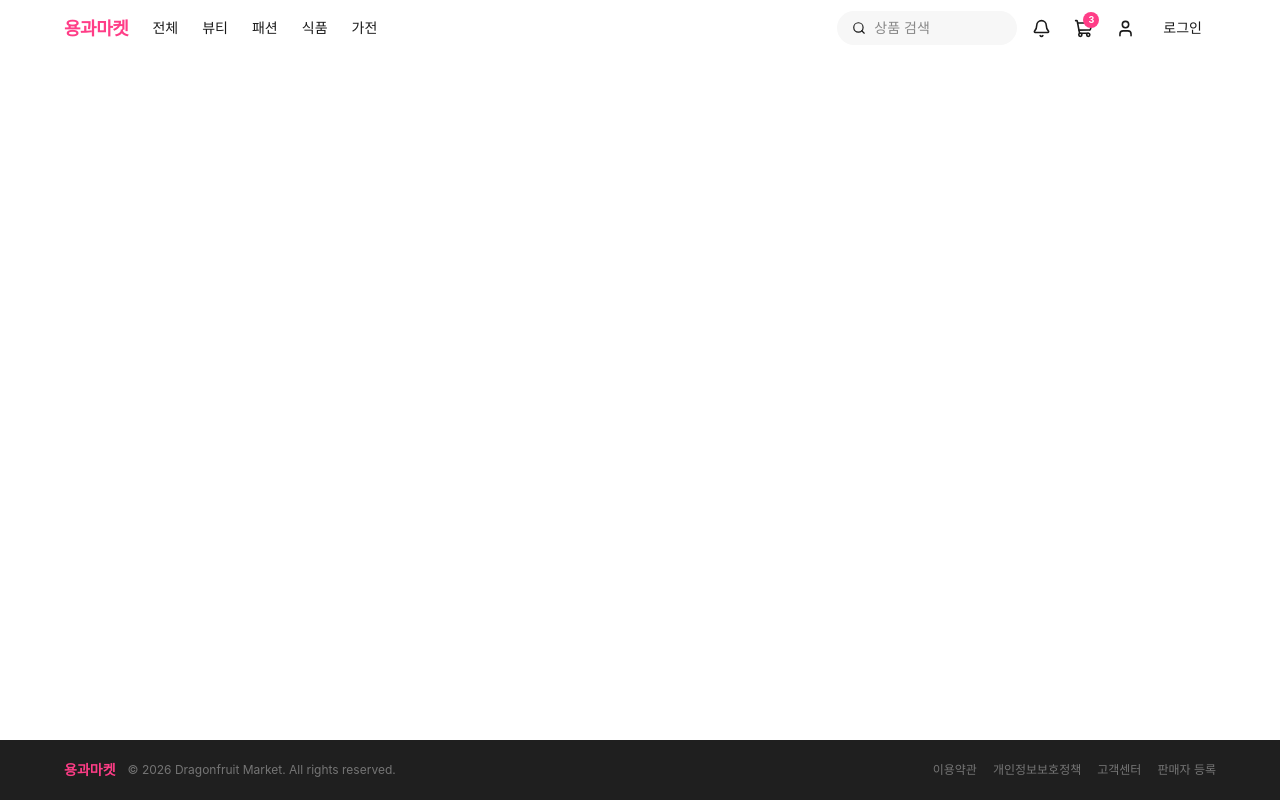
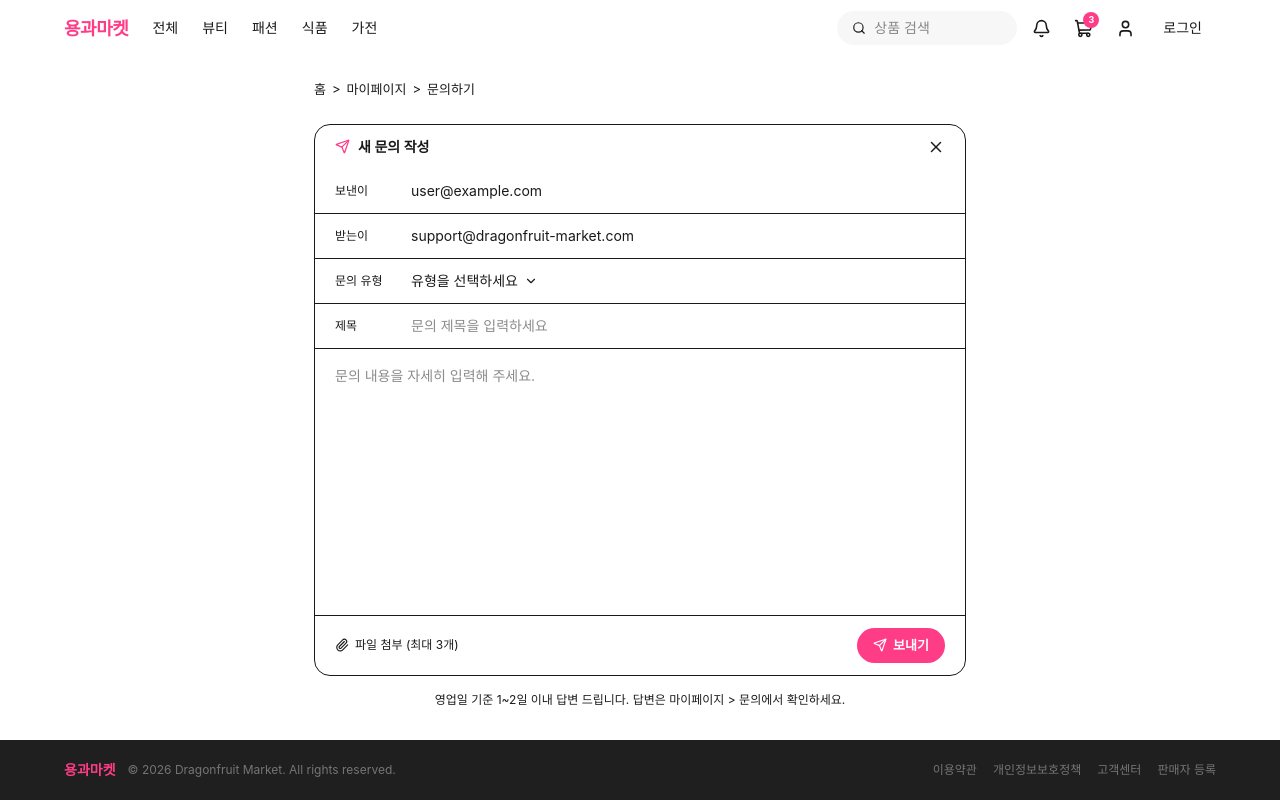
Before and after one commit to Kimchi-stew/dragonfruit-market-web, a React (Vite) app: page /inquiry in a window 1280 px wide. Built offline with nearby package versions, Linux system fonts and the light colour scheme; a web font is replaced by a local one.

Commit message:
feat: 문의하기 페이지 추가
- 메일 작성 UI 형식으로 문의하기 페이지 구현
- 문의 유형 선택, 제목, 내용, 파일 첨부(최대 3개) 기능 추가
- 제출 완료 시 안내 화면 표시
- /inquiry 라우트 등록 및 마이페이지 문의하기 버튼과 연결

```diff
--- a/src/App.tsx
+++ b/src/App.tsx
@@ -9,6 +9,7 @@ import CheckoutPage from './pages/CheckoutPage'
 import LoginPage from './pages/LoginPage'
 import RegisterPage from './pages/RegisterPage'
 import MyPage from './pages/MyPage'
+import InquiryPage from './pages/InquiryPage'
 
 function App() {
   return (
@@ -24,6 +25,7 @@ function App() {
           <Route path="/login" element={<LoginPage />} />
           <Route path="/register" element={<RegisterPage />} />
           <Route path="/mypage" element={<MyPage />} />
+          <Route path="/inquiry" element={<InquiryPage />} />
         </Routes>
       </main>
       <Footer />
--- /dev/null
+++ b/src/pages/InquiryPage.tsx
@@ -0,0 +1,262 @@
+import { useState } from 'react'
+import { useNavigate } from 'react-router-dom'
+import { Paperclip, Send, X, ChevronDown } from 'lucide-react'
+import Button from '../components/ui/Button'
+import Breadcrumb from '../components/ui/Breadcrumb'
+
+const INQUIRY_TYPES = [
+  '상품 문의',
+  '배송 문의',
+  '교환/반품 문의',
+  '결제 문의',
+  '계정 문의',
+  '기타',
+]
+
+export default function InquiryPage() {
+  const navigate = useNavigate()
+  const [type, setType] = useState('')
+  const [typeOpen, setTypeOpen] = useState(false)
+  const [subject, setSubject] = useState('')
+  const [content, setContent] = useState('')
+  const [files, setFiles] = useState<File[]>([])
+  const [sent, setSent] = useState(false)
+
+  const handleFile = (e: React.ChangeEvent<HTMLInputElement>) => {
+    if (!e.target.files) return
+    const added = Array.from(e.target.files)
+    setFiles((prev) => [...prev, ...added].slice(0, 3))
+    e.target.value = ''
+  }
+
+  const removeFile = (idx: number) => {
+    setFiles((prev) => prev.filter((_, i) => i !== idx))
+  }
+
+  const handleSubmit = (e: React.FormEvent<HTMLFormElement>) => {
+    e.preventDefault()
+    setSent(true)
+  }
+
+  if (sent) {
+    return (
+      <div className="max-w-[600px] mx-auto px-6 py-20 flex flex-col items-center gap-5 text-center">
+        <div
+          className="w-16 h-16 rounded-full flex items-center justify-center"
+          style={{ background: 'rgba(124,58,237,0.1)' }}
+        >
+          <Send size={28} style={{ color: 'var(--color-primary)' }} />
+        </div>
+        <div>
+          <h2 className="text-xl font-bold mb-2">문의가 접수되었습니다</h2>
+          <p className="text-sm leading-relaxed" style={{ color: 'var(--color-text-secondary)' }}>
+            빠른 시일 내에 답변 드리겠습니다.<br />
+            답변은 마이페이지 &gt; 문의에서 확인하실 수 있습니다.
+          </p>
+        </div>
+        <div className="flex gap-3 mt-2">
+          <Button variant="ghost" onClick={() => navigate('/mypage')}>
+            마이페이지로
+          </Button>
+          <Button onClick={() => { setSent(false); setSubject(''); setContent(''); setType(''); setFiles([]) }}>
+            추가 문의하기
+          </Button>
+        </div>
+      </div>
+    )
+  }
+
+  return (
+    <div className="max-w-[700px] mx-auto px-6 py-6">
+      <Breadcrumb
+        items={[{ label: '홈', to: '/' }, { label: '마이페이지', to: '/mypage' }, { label: '문의하기' }]}
+      />
+
+      {/* 메일 컨테이너 */}
+      <div
+        className="mt-6 rounded-2xl overflow-hidden border"
+        style={{ borderColor: 'var(--color-border)' }}
+      >
+        {/* 헤더 바 */}
+        <div
+          className="flex items-center justify-between px-5 py-3"
+          style={{ background: 'var(--color-surface)', borderBottom: '1px solid var(--color-border)' }}
+        >
+          <div className="flex items-center gap-2">
+            <Send size={15} style={{ color: 'var(--color-primary)' }} />
+            <span className="text-sm font-semibold" style={{ color: 'var(--color-text-primary)' }}>
+              새 문의 작성
+            </span>
+          </div>
+          <button onClick={() => navigate(-1)}>
+            <X size={18} style={{ color: 'var(--color-text-secondary)' }} />
+          </button>
+        </div>
+
+        <form onSubmit={handleSubmit}>
+          {/* 보내는 사람 */}
+          <div
+            className="flex items-center gap-3 px-5 py-3 border-b"
+            style={{ borderColor: 'var(--color-border)' }}
+          >
+            <span className="text-xs w-16 shrink-0" style={{ color: 'var(--color-text-secondary)' }}>
+              보낸이
+            </span>
+            <span className="text-sm" style={{ color: 'var(--color-text-primary)' }}>
+              user@example.com
+            </span>
+          </div>
+
+          {/* 받는 사람 */}
+          <div
+            className="flex items-center gap-3 px-5 py-3 border-b"
+            style={{ borderColor: 'var(--color-border)' }}
+          >
+            <span className="text-xs w-16 shrink-0" style={{ color: 'var(--color-text-secondary)' }}>
+              받는이
+            </span>
+            <span className="text-sm" style={{ color: 'var(--color-text-secondary)' }}>
+              support@dragonfruit-market.com
+            </span>
+          </div>
+
+          {/* 문의 유형 */}
+          <div
+            className="flex items-center gap-3 px-5 py-3 border-b relative"
+            style={{ borderColor: 'var(--color-border)' }}
+          >
+            <span className="text-xs w-16 shrink-0" style={{ color: 'var(--color-text-secondary)' }}>
+              문의 유형
+            </span>
+            <button
+              type="button"
+              onClick={() => setTypeOpen((v) => !v)}
+              className="flex items-center gap-1.5 text-sm"
+              style={{ color: type ? 'var(--color-text-primary)' : 'var(--color-text-disabled)' }}
+            >
+              {type || '유형을 선택하세요'}
+              <ChevronDown size={14} />
+            </button>
+
+            {typeOpen && (
+              <div
+                className="absolute top-full left-16 mt-1 w-44 rounded-xl border overflow-hidden z-10"
+                style={{
+                  borderColor: 'var(--color-border)',
+                  background: '#fff',
+                  boxShadow: '0 4px 16px rgba(0,0,0,0.1)',
+                }}
+              >
+                {INQUIRY_TYPES.map((t) => (
+                  <button
+                    key={t}
+                    type="button"
+                    onClick={() => { setType(t); setTypeOpen(false) }}
+                    className="w-full text-left px-4 py-2.5 text-sm transition-colors hover:bg-[#F7F7F7]"
+                    style={{
+                      color: t === type ? 'var(--color-primary)' : 'var(--color-text-primary)',
+                      fontWeight: t === type ? 600 : 400,
+                    }}
+                  >
+                    {t}
+                  </button>
+                ))}
+              </div>
+            )}
+          </div>
+
+          {/* 제목 */}
+          <div
+            className="flex items-center gap-3 px-5 py-3 border-b"
+            style={{ borderColor: 'var(--color-border)' }}
+          >
+            <span className="text-xs w-16 shrink-0" style={{ color: 'var(--color-text-secondary)' }}>
+              제목
+            </span>
+            <input
+              type="text"
+              required
+              placeholder="문의 제목을 입력하세요"
+              value={subject}
+              onChange={(e) => setSubject(e.target.value)}
+              className="flex-1 text-sm outline-none bg-transparent"
+              style={{ color: 'var(--color-text-primary)' }}
+            />
+          </div>
+
+          {/* 본문 */}
+          <textarea
+            required
+            placeholder="문의 내용을 자세히 입력해 주세요."
+            value={content}
+            onChange={(e) => setContent(e.target.value)}
+            className="w-full px-5 py-4 text-sm outline-none resize-none bg-transparent leading-relaxed"
+            style={{
+              minHeight: 260,
+              color: 'var(--color-text-primary)',
+            }}
+          />
+
+          {/* 첨부파일 미리보기 */}
+          {files.length > 0 && (
+            <div
+              className="flex flex-wrap gap-2 px-5 pb-3 border-t pt-3"
+              style={{ borderColor: 'var(--color-border)' }}
+            >
+              {files.map((file, idx) => (
+                <div
+                  key={idx}
+                  className="flex items-center gap-1.5 text-xs px-3 py-1.5 rounded-full border"
+                  style={{ borderColor: 'var(--color-border)', color: 'var(--color-text-secondary)' }}
+                >
+                  <Paperclip size={11} />
+                  <span className="max-w-[140px] truncate">{file.name}</span>
+                  <button
+                    type="button"
+                    onClick={() => removeFile(idx)}
+                    className="ml-0.5 hover:opacity-70"
+                  >
+                    <X size={11} />
+                  </button>
+                </div>
+              ))}
+            </div>
+          )}
+
+          {/* 하단 액션 바 */}
+          <div
+            className="flex items-center justify-between px-5 py-3 border-t"
+            style={{ borderColor: 'var(--color-border)', background: 'var(--color-surface)' }}
+          >
+            {/* 첨부파일 */}
+            <label className="flex items-center gap-1.5 text-xs cursor-pointer transition-opacity hover:opacity-70"
+              style={{ color: 'var(--color-text-secondary)' }}
+            >
+              <Paperclip size={14} />
+              <span>파일 첨부 (최대 3개)</span>
+              <input
+                type="file"
+                multiple
+                accept="image/*,.pdf,.doc,.docx"
+                className="hidden"
+                onChange={handleFile}
+                disabled={files.length >= 3}
+              />
+            </label>
+
+            {/* 전송 */}
+            <Button type="submit" size="sm">
+              <Send size={14} className="mr-1.5" />
+              보내기
+            </Button>
+          </div>
+        </form>
+      </div>
+
+      {/* 안내 */}
+      <p className="text-xs mt-4 text-center" style={{ color: 'var(--color-text-disabled)' }}>
+        영업일 기준 1~2일 이내 답변 드립니다. 답변은 마이페이지 &gt; 문의에서 확인하세요.
+      </p>
+    </div>
+  )
+}
```
